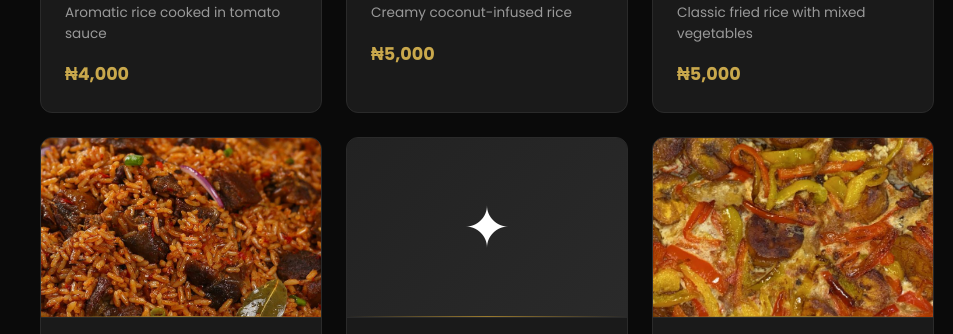
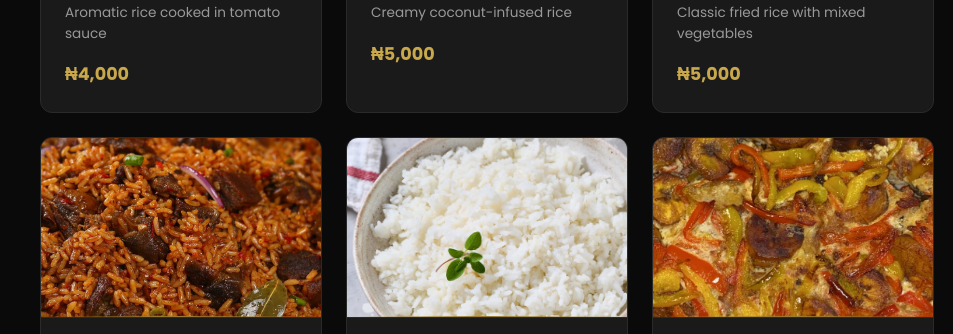
Before and after one commit to ismailaabdullateef30-lab/eat-with-kiat-, a website: page index.html in a window 1280 px wide. Shown: the part 2089-2423 px from the top of the page, 0-953 px from the left. Drawn offline with nearby package versions, Linux system fonts and the light colour scheme.

Commit message:
Update index.html

```diff
--- a/index.html
+++ b/index.html
@@ -1122,7 +1122,7 @@
             { name: 'Fried Rice',                     category: 'rice',     description: 'Classic fried rice with mixed vegetables',                                                                   price: '₦5,000',           img: 'fried_rice_.jpeg.jpeg' },
             { name: 'Ofada Rice',                     category: 'rice',     description: 'Traditional parboiled rice delight',                                                                         price: '₦6,000',           img: 'ofada_rice_.jpeg.jpeg' },
             { name: 'Asun Rice',                      category: 'rice',     description: 'Flavourful rice served with spicy asun',                                                                     price: '₦6,000',           img: 'asun_rice_.jpeg.jpeg' },
-            { name: 'White Rice',                     category: 'rice',     description: 'Fluffy white rice with toppings',                                                                            price: '₦1,800',           img: '' },
+            { name: 'White Rice',                     category: 'rice',     description: 'Fluffy white rice with toppings',                                                                            price: '₦1,800',           img: 'white_rice.jpeg' },
             { name: 'Plantain Pizza',                 category: 'special',  description: 'Crispy plantain with special toppings',                                                                      price: '₦3,200',           img: 'plantain_pizza_.jpeg.jpeg' },
             { name: 'Sauce Rice',                     category: 'special',  description: 'Rice with savory meat sauce and beef',                                                                       price: '₦5,000',           img: 'sauce_rice_.jpeg.jpeg' },
             { name: 'Special Toast Bread',            category: 'special',  description: 'Toasted bread with premium spreads',                                                                         price: '₦2,200',           img: 'toast_bread_.jpeg.jpeg' },
@@ -1136,7 +1136,7 @@
             { name: 'Peppered Meat',                  category: 'fastfood', description: 'Spicy peppered assorted meat',                                                                              price: 'Ask us',           img: 'peppered_meat_.jpeg.jpeg' },
             { name: 'Peppered Turkey',                category: 'fastfood', description: 'Juicy turkey in rich pepper sauce',                                                                         price: 'Ask us',           img: 'peppered_turkey_.jpeg.jpeg' },
             { name: 'Eggs',                           category: 'fastfood', description: 'Perfectly cooked eggs your way',                                                                            price: 'Ask us',           img: 'eggs.jpeg.jpeg' },
-            { name: 'Cocoyam Porridge',               category: 'local',    description: 'Creamy cocoyam soup',                                                                                       price: '₦5,000',           img: '' },
+            { name: 'Cocoyam Porridge',               category: 'local',    description: 'Creamy cocoyam soup',                                                                                       price: '₦5,000',           img: 'yam porridge.jpeg' },
             { name: 'Bush Meat & Smoked Yam',         category: 'local',    description: 'Premium bushmeat with smoked yam',                                                                          price: '₦15,000 – ₦45,000', img: 'bush_meat_.jpeg.jpeg' },
             { name: 'Ayamashe Sauce & Ofada Rice',    category: 'local',    description: 'Rich ayamashe sauce with ofada rice — with turkey ₦35,000 | without turkey ₦30,000',                       price: '₦30,000 – ₦35,000', img: 'ofada_rice_.jpeg.jpeg' },
             { name: 'Vegetable Soup & Swallow',       category: 'local',    description: 'Vegetable soup paired with any swallow of your choice',                                                     price: '₦25,000',          img: 'bulk_vegetable_soup_.jpeg.jpeg' },
@@ -1149,7 +1149,7 @@
             { name: 'Stir Fried Pasta',               category: 'pasta',    description: 'Wok-tossed pasta with turkey',                                                                              price: '₦11,000',          img: 'stir_fry_pasta_.jpeg.jpeg' },
             { name: 'Chapman',                        category: 'drinks',   description: 'Refreshing citrus cocktail',                                                                                price: '₦1,500',           img: 'schwepps_.jpeg.' },
             { name: 'Imperial Crown',                 category: 'drinks',   description: 'Premium chilled beverage',                                                                                  price: '₦1,200',           img: 'imperial_rown.jpeg.jpeg' },
-            { name: 'Schweppes',                      category: 'drinks',   description: 'Chilled carbonated beverage',                                                                               price: '₦1,000',           img: '' },
+            { name: 'Schweppes',                      category: 'drinks',   description: 'Chilled carbonated beverage',                                                                               price: '₦1,000',           img: 'schweppes.jpeg' },
             { name: 'Mojito Lime',                    category: 'drinks',   description: 'Fresh lime mojito',                                                                                         price: '₦2,000',           img: 'lime_mojito.jpeg' },
             { name: 'Carrot Kick',                    category: 'drinks',   description: 'Fresh carrot juice blend',                                                                                  price: '₦1,800',           img: 'carrot_kick_.jpeg.jpeg' },
             { name: 'Heaven',                         category: 'drinks',   description: 'Tropical fruit smoothie',                                                                                   price: '₦2,200',           img: 'heaven_drink.jpeg.jpeg' },
```
